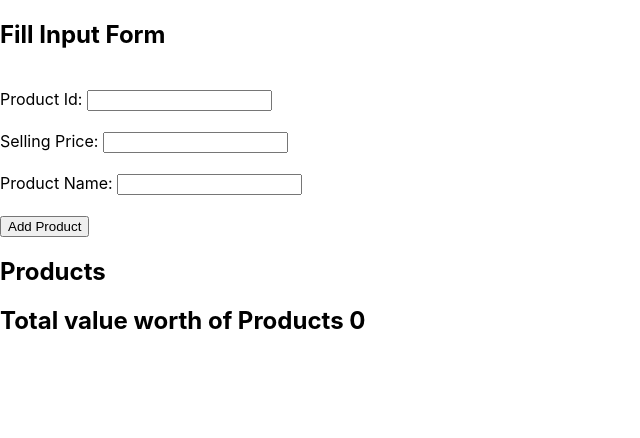
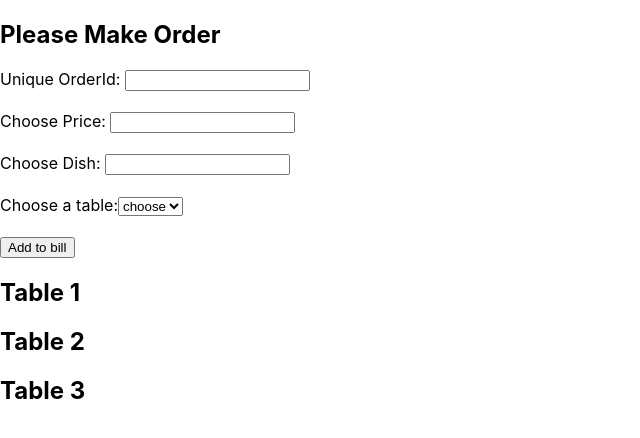
Before and after one commit to Ritikadhangar910/react2ndexercise, a React (Create React App) app: page / in a window 1280 px wide. Shown: the top 438 px of the page, without its empty margins (0-640 px from the left). Built offline with nearby package versions, Linux system fonts and the light colour scheme.

Commit message:
project completed waiter help

```diff
--- a/src/App.js
+++ b/src/App.js
@@ -1,18 +1,18 @@
 import { useState } from "react";
-import Formpage from "./components/Formpage";
-import Showdata from "./components/Showdata";
+import Makeorder from "./componets/Makeorder";
+import Table from "./componets/Table";
 
 function App() {
-  const [products, setProduct] = useState([]);
-  function getItems(items) {
-    setProduct((prev) => {
-      return [...prev, items];
+  const [allorders, setorders] = useState([]);
+  const getUserorder = (order) => {
+    setorders((prev) => {
+      return [...prev, order];
     });
-  }
+  };
   return (
     <>
-      <Formpage onFormSummit={getItems} />
-      <Showdata products={products} />
+      <Makeorder onOrder={getUserorder} />
+      <Table allorders={allorders} />
     </>
   );
 }
--- a/src/components/Formpage.js
+++ /dev/null
@@ -1,57 +0,0 @@
-import { useState } from "react";
-
-const Formpage = (props) => {
-  const [id, setid] = useState("");
-  const [price, setprice] = useState("");
-  const [name, setname] = useState("");
-
-  function AddProduct(e) {
-    e.preventDefault();
-    setid("");
-    setprice("");
-    setname("");
-    const obj = { id, price, name };
-    localStorage.setItem(id, JSON.stringify(obj));
-    props.onFormSummit(obj);
-  }
-  return (
-    <>
-      <h2>Fill Input Form</h2>
-      <br />
-      <form onSubmit={AddProduct}>
-        Product Id:{" "}
-        <input
-          type="text"
-          value={id}
-          onChange={(e) => {
-            setid(e.target.value);
-          }}
-        />
-        <br />
-        <br />
-        Selling Price:{" "}
-        <input
-          type="text"
-          value={price}
-          onChange={(e) => {
-            setprice(e.target.value);
-          }}
-        />
-        <br />
-        <br />
-        Product Name:{" "}
-        <input
-          type="text"
-          value={name}
-          onChange={(e) => {
-            setname(e.target.value);
-          }}
-        />
-        <br />
-        <br />
-        <button>Add Product</button>
-      </form>
-    </>
-  );
-};
-export default Formpage;
--- a/src/components/Showdata.js
+++ /dev/null
@@ -1,45 +0,0 @@
-import React, { useEffect, useState } from "react";
-import Showprice from "./Showprice";
-
-const Showdata = (props) => {
-  const products = props.products;
-  const [localStorageData, setLocalStorageData] = useState([]);
-  function showAlldata() {
-    const keys = Object.keys(localStorage);
-    const data = [];
-
-    for (const key of keys) {
-      if (key != "debug") {
-        let item = localStorage.getItem(key);
-        item = JSON.parse(item);
-        data.push(item);
-      }
-    }
-    setLocalStorageData(data);
-  }
-  useEffect(() => {
-    showAlldata();
-  }, [products]);
-
-  function deleteItem(id) {
-    localStorage.removeItem(id);
-    showAlldata();
-  }
-
-  return (
-    <>
-      <h2>Products</h2>
-      {localStorageData.map((item) => (
-        <div key={item.id}>
-          <span>
-            <p>{`${item.price} - ${item.name}`} </p>
-            <button onClick={() => deleteItem(item.id)}>Delete Item</button>
-          </span>
-        </div>
-      ))}
-      <Showprice products={localStorageData} />
-    </>
-  );
-};
-
-export default Showdata;
--- a/src/components/Showprice.js
+++ /dev/null
@@ -1,14 +0,0 @@
-const Showprice = (props) => {
-  const items = props.products;
-  console.log(items, "price");
-  const sum = items.reduce((acc, curr) => {
-    return acc + +curr.price;
-  }, 0);
-
-  return (
-    <>
-      <h2>Total value worth of Products {sum} </h2>
-    </>
-  );
-};
-export default Showprice;
--- /dev/null
+++ b/src/componets/Makeorder.js
@@ -0,0 +1,72 @@
+import { useState } from "react";
+function Makeorder(props) {
+  const [id, setid] = useState("");
+  const [price, setprice] = useState("");
+  const [dish, setdish] = useState("");
+  const [table, settable] = useState("");
+
+  function userOrderCall(e) {
+    e.preventDefault();
+    const obj = {
+      id: id,
+      price: price,
+      dish: dish,
+      table: table,
+    };
+    localStorage.setItem(id, JSON.stringify(obj));
+    props.onOrder(obj);
+  }
+  return (
+    <>
+      <h2>Please Make Order</h2>
+      <form action="" onSubmit={userOrderCall}>
+        Unique OrderId:{" "}
+        <input
+          type="text"
+          value={id}
+          onChange={(e) => {
+            setid(e.target.value);
+          }}
+        />
+        <br />
+        <br />
+        Choose Price:{" "}
+        <input
+          type="text"
+          value={price}
+          onChange={(e) => {
+            setprice(e.target.value);
+          }}
+        />
+        <br />
+        <br />
+        Choose Dish:{" "}
+        <input
+          type="text"
+          value={dish}
+          onChange={(e) => {
+            setdish(e.target.value);
+          }}
+        />
+        <br />
+        <br />
+        Choose a table:
+        <select
+          onChange={(e) => {
+            settable(e.target.value);
+          }}
+          value={table}
+        >
+          <option>choose </option>
+          <option>Table 1 </option>
+          <option>Table 2</option>
+          <option>Table 3</option>
+        </select>
+        <br />
+        <br />
+        <button>Add to bill</button>
+      </form>
+    </>
+  );
+}
+export default Makeorder;
--- /dev/null
+++ b/src/componets/Showtabledata.js
@@ -0,0 +1,21 @@
+function Showtabledata(props) {
+  return (
+    <>
+      {props.table.map((data) => (
+        <div key={data.id}>
+          <p>
+            {data.price}-{data.table}-{data.dish}
+            <button
+              onClick={() => {
+                props.ondelete(data.id);
+              }}
+            >
+              delete
+            </button>
+          </p>
+        </div>
+      ))}
+    </>
+  );
+}
+export default Showtabledata;
--- /dev/null
+++ b/src/componets/Table.js
@@ -0,0 +1,53 @@
+import { useEffect, useState } from "react";
+import Showtabledata from "./Showtabledata";
+
+const Table = (props) => {
+  const [table1, setTable1] = useState([]);
+  const [table2, setTable2] = useState([]);
+  const [table3, setTable3] = useState([]);
+
+  function Showtables() {
+    const keys = Object.keys(localStorage);
+    const datas = [];
+    for (const key of keys) {
+      if (key !== "debug") {
+        let item = localStorage.getItem(key);
+        item = JSON.parse(item);
+        datas.push(item);
+      }
+      const data1 = datas.filter((data) => {
+        return data.table === "Table 1";
+      });
+      const data2 = datas.filter((data) => {
+        return data.table === "Table 2";
+      });
+      const data3 = datas.filter((data) => {
+        return data.table === "Table 3";
+      });
+
+      setTable1(data1);
+      setTable2(data2);
+      setTable3(data3);
+    }
+  }
+  useEffect(() => {
+    Showtables();
+  }, [props.allorders]);
+
+  function deleteOrder(id) {
+    localStorage.removeItem(id);
+    Showtables();
+  }
+
+  return (
+    <>
+      <h2>Table 1</h2>
+      <Showtabledata table={table1} ondelete={deleteOrder} />
+      <h2>Table 2</h2>
+      <Showtabledata table={table2} ondelete={deleteOrder} />
+      <h2>Table 3</h2>
+      <Showtabledata table={table3} ondelete={deleteOrder} />
+    </>
+  );
+};
+export default Table;
```
